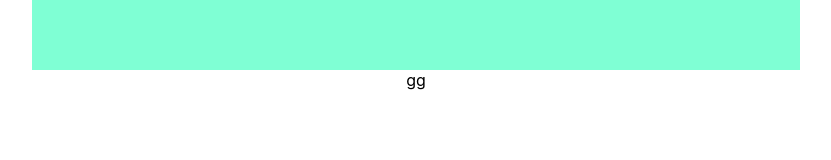
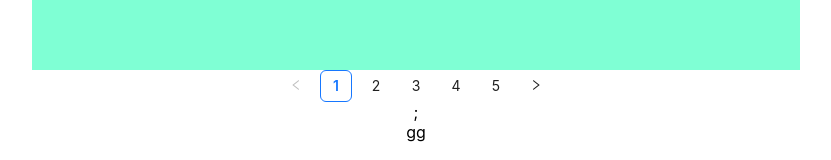
Before and after one commit to akashsdk/developer-info, a React (Create React App) app: page /Admin-dashboard in a window 1280 px wide. Shown: the part 503-663 px from the top of the page, without its empty margins (224-1055 px from the left). Built offline with nearby package versions, Linux system fonts and the light colour scheme.

Commit message:
Update adimnHome.js

```diff
--- a/src/Admin/adimnHome.js
+++ b/src/Admin/adimnHome.js
@@ -2,6 +2,7 @@ import React from "react";
 import "./adimnHome.css";
 import { Link } from "react-router-dom";
 import { LogoutOutlined } from "@ant-design/icons";
+import { Pagination } from 'antd';
 
 export default function adimnHome() {
   return (
@@ -18,6 +19,8 @@ export default function adimnHome() {
       <div className="adminHomeDiv">
 
       </div>
+      <div style={{}}/>
+      <Pagination defaultCurrent={1} total={50} />;
       <div>gg</div>
     </div>
   );
```
